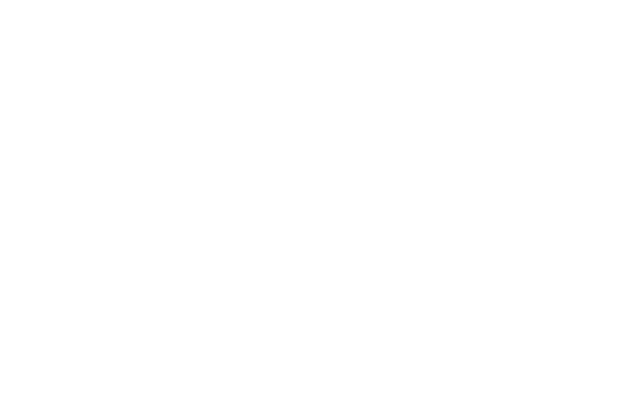
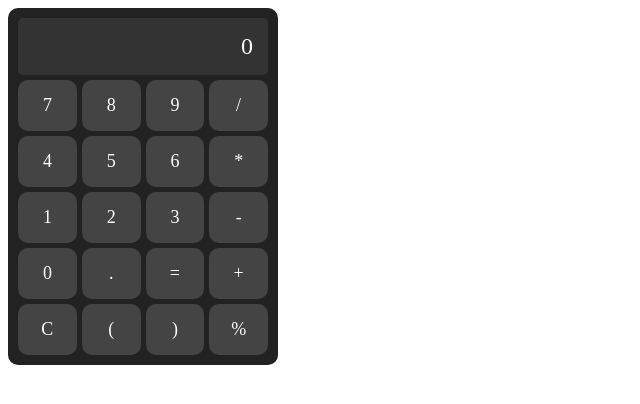
Before and after one commit to acciojob/calculator-js-2-abderaj17, a website: page main.html in a window 1280 px wide. Shown: the whole page, without its empty margins (0-640 px from the left). Drawn offline with Linux system fonts and the light colour scheme.

Commit message:
created a submission

```diff
--- a/main.html
+++ b/main.html
@@ -9,7 +9,33 @@
   </head>
   <body>
     <!-- Write yout code here -->
+<div class="calculator">
+    <div class="display">0</div>
+    <div class="operations">7</div>
+    <div class="operations">8</div>
+    <div class="operations">9</div>
+    <div class="operations">/</div>
 
+    <div class="operations">4</div>
+    <div class="operations">5</div>
+    <div class="operations">6</div>
+    <div class="operations">*</div>
+
+    <div class="operations">1</div>
+    <div class="operations">2</div>
+    <div class="operations">3</div>
+    <div class="operations">-</div>
+
+    <div class="operations">0</div>
+    <div class="operations">.</div>
+    <div class="operations">=</div>
+    <div class="operations">+</div>
+
+    <div class="operations">C</div>
+    <div class="operations">(</div>
+    <div class="operations">)</div>
+    <div class="operations">%</div>
+</div>
     <script src="script.js"></script>
   </body>
 </html>
--- a/styles.css
+++ b/styles.css
@@ -1 +1,34 @@
 /*  your css code here. If applicable */
+ /* .operations{
+	 width:70px;
+	 height: 70px;
+	 border: 1px solid black;
+ } */
+.calculator{
+	display: grid;
+	grid-template-columns: repeat(4, 1fr);
+	grid-template-rows: auto;
+	gap:5px;
+	width: 250px;
+	padding: 10px;
+	background:#222;
+	border-radius: 10px;
+}
+.display{
+	grid-column: span 4;
+	background: #333;
+	color:white;
+	padding: 15px;
+	font-size: 24px;
+	text-align: right;
+	border-radius:5px;
+}
+.operations{
+	background:#444;
+	color: white;
+	padding: 15px;
+	font-size: 18px;
+	text-align: center;
+	border-radius: 10px;
+	cursor: pointer;
+}
```
